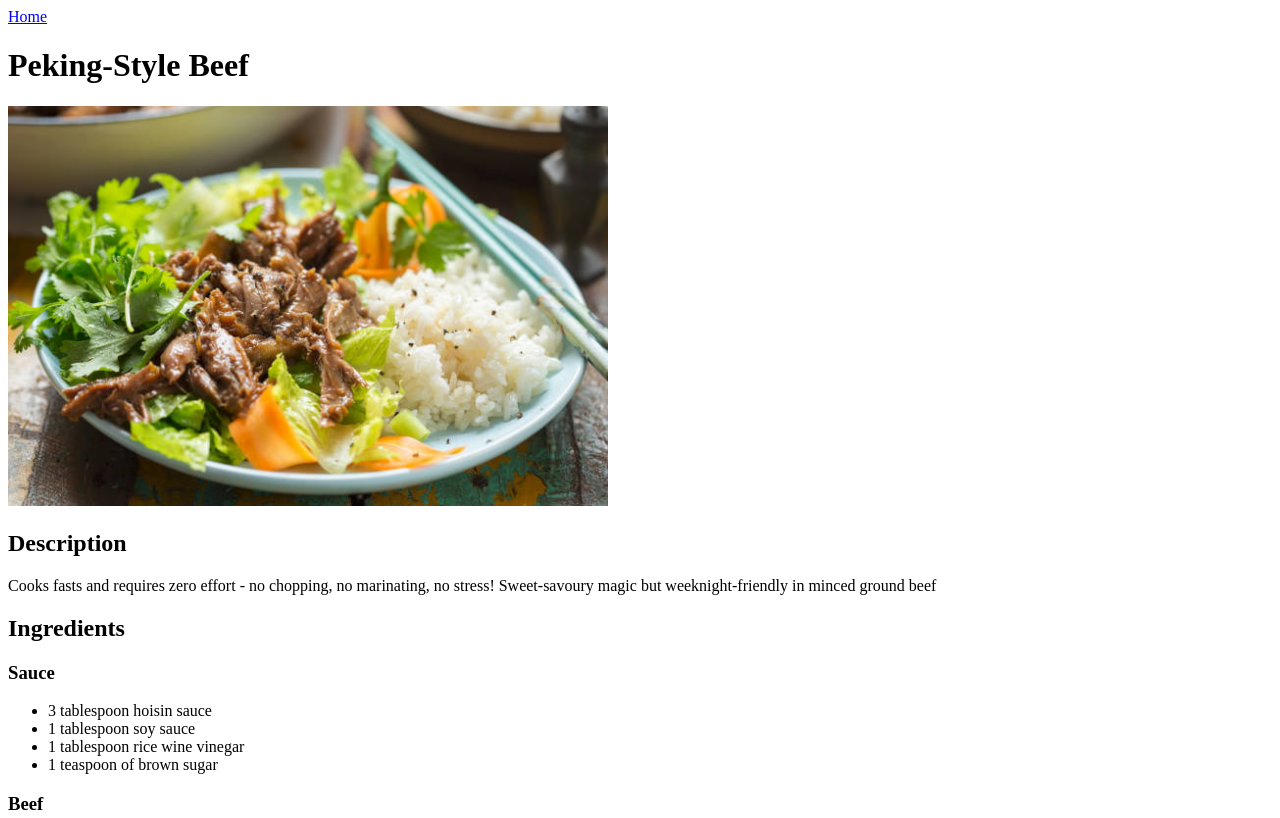
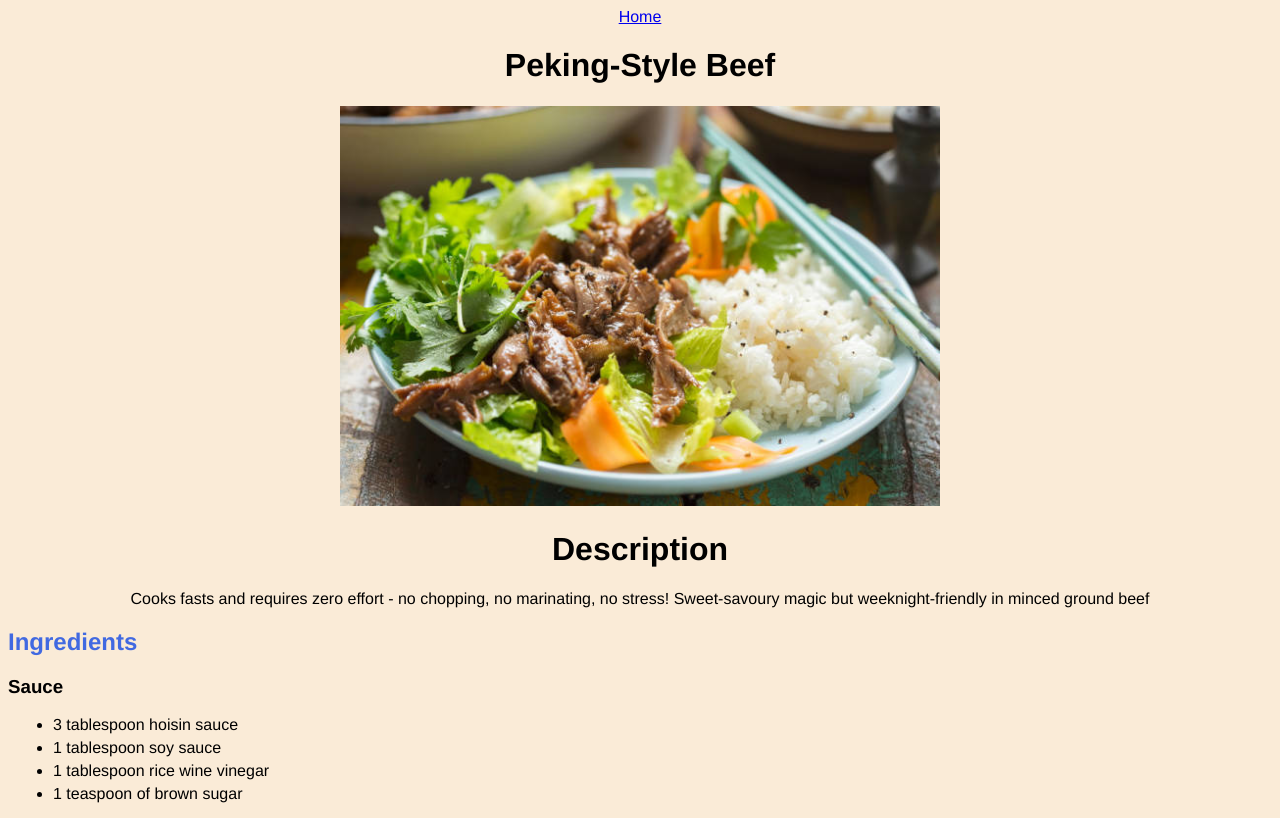
Before and after one commit to rab4-del/odin-recipes, a plain HTML site: page recipes/pekingbeef.html in a window 1280 px wide. Shown: the top 818 px of the page. Drawn offline with Linux system fonts and the light colour scheme.

Commit message:
Change all recipe.html's to have only one css
This is for convenience and efficiency

```diff
--- a/css/index.css
+++ b/css/index.css
@@ -2,6 +2,7 @@ h1 {
     color: blue;
     text-align: center;
     font-size: 35px;
+    font-family: Helvetica, Arial, sans-serif;
 }
 
 a {
--- a/recipes/pekingbeef.html
+++ b/recipes/pekingbeef.html
@@ -3,16 +3,20 @@
     <head>
         <meta charset="UTF-8">
         <title>Peking-Style Beef</title>
+        <link rel="stylesheet" href="..\css\recipe.css">
     </head>
     <body>
-        <a href="../index.html">Home</a>
-        <h1>Peking-Style Beef</h1>
+        <div class="intro">
+            <a href="../index.html">Home</a>
+            <h1>Peking-Style Beef</h1>
 
-        <img src="../img/peking-style-beef2.jpg" alt="A bowl with rice, cucumber and fried beef" width="600">
-        <h2>Description</h2>
-        <p>Cooks fasts and requires zero effort - no chopping, no marinating, no stress! Sweet-savoury magic
-         but weeknight-friendly in minced ground beef</p>
-
+            <img src="../img/peking-style-beef2.jpg" alt="A bowl with rice, cucumber and fried beef" width="600">
+        </div>
+        <div class="description">
+        <h1>Description</h2>
+            <p>Cooks fasts and requires zero effort - no chopping, no marinating, no stress! Sweet-savoury magic
+            but weeknight-friendly in minced ground beef</p>
+        </div>
         <h2>Ingredients</h2>
         <h3>Sauce</h3>
         <ul>
```
Also changed, not shown: recipes/congee.html (+1 -1 lines), css/recipe.css (renamed from css/congee.css).
